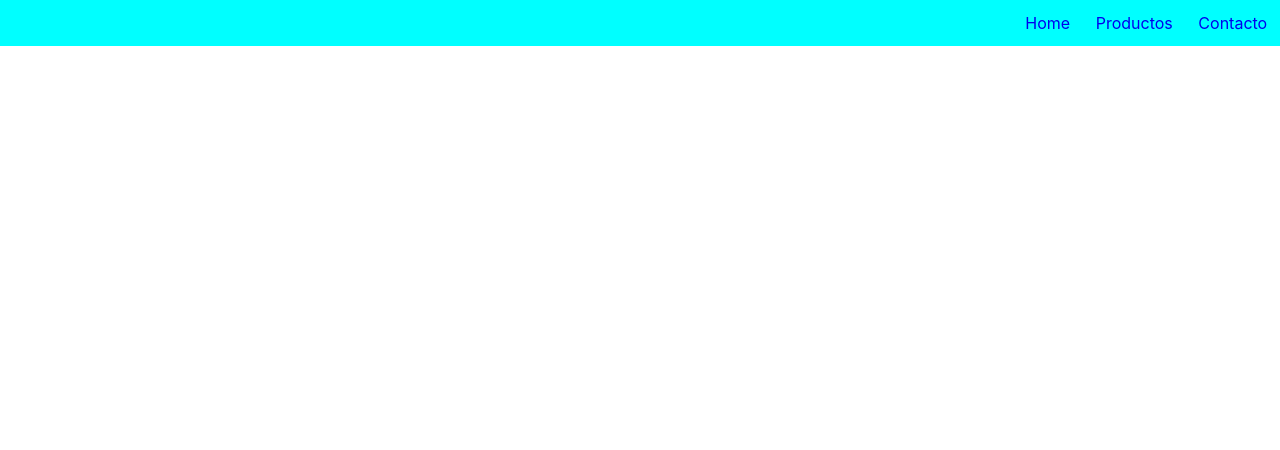
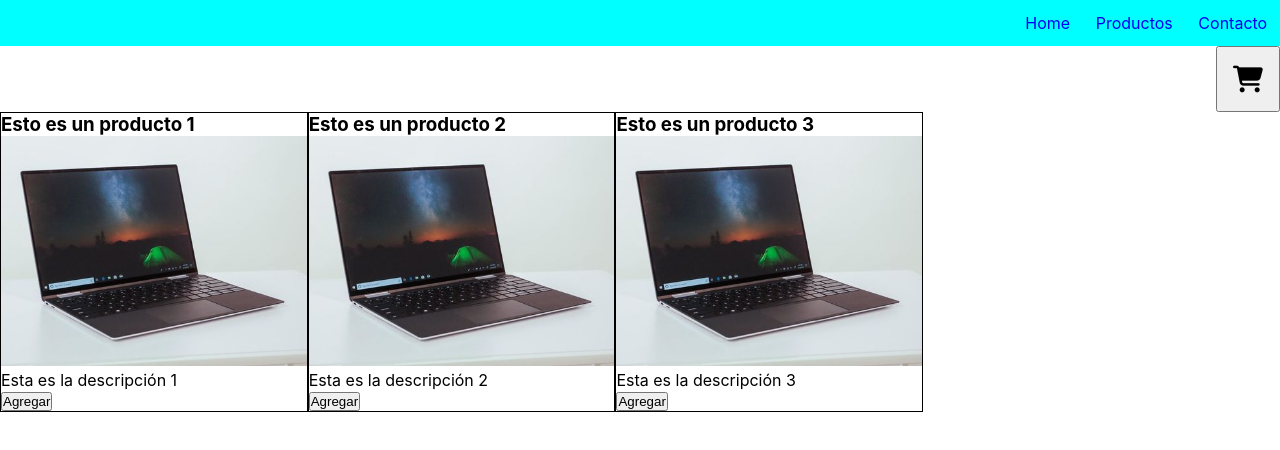
Before and after one commit to 1MarianoGauna/E-Commerce-React, a React (Create React App) app: page / in a window 1280 px wide. Shown: the top 450 px of the page. Built offline with nearby package versions, Linux system fonts and the light colour scheme.

Commit message:
agregue los cards y el carrito

```diff
--- a/public/index.html
+++ b/public/index.html
@@ -9,6 +9,7 @@
       name="description"
       content="Web site created using create-react-app"
     />
+    <script src="https://kit.fontawesome.com/8fdea7c210.js" crossorigin="anonymous"></script>
     <link rel="apple-touch-icon" href="%PUBLIC_URL%/logo192.png" />
     <!--
       manifest.json provides metadata used when your web app is installed on a
--- a/src/App.css
+++ b/src/App.css
@@ -1,38 +1,20 @@
-.App {
-  text-align: center;
+*{
+  margin: 0;
+  padding: 0;
+  box-sizing: border-box;
 }
-
-.App-logo {
-  height: 40vmin;
-  pointer-events: none;
+.myCards{
+  display: flex;
+  flex-wrap: wrap;
 }
-
-@media (prefers-reduced-motion: no-preference) {
-  .App-logo {
-    animation: App-logo-spin infinite 20s linear;
-  }
+.myCart{
+  display: flex;
+  justify-content: flex-end;
 }
-
-.App-header {
-  background-color: #282c34;
-  min-height: 100vh;
-  display: flex;
-  flex-direction: column;
-  align-items: center;
-  justify-content: center;
-  font-size: calc(10px + 2vmin);
-  color: white;
+.myCart__shopping{
+  height: 5em;
+  width: 5%;
 }
-
-.App-link {
-  color: #61dafb;
+.fa-shopping-cart{
+  font-size: 2em;
 }
-
-@keyframes App-logo-spin {
-  from {
-    transform: rotate(0deg);
-  }
-  to {
-    transform: rotate(360deg);
-  }
-}
--- a/src/App.js
+++ b/src/App.js
@@ -1,11 +1,26 @@
-import logo from './logo.svg';
 import './App.css';
 import NavBar from './components/NavBar/NavBar';
+import Card from './components/Card/Card';
 
 function App() {
-  return (<div>
+  const comprar = (product) =>{
+    console.log(`Compraste el producto numero ${product}`)
+  }
+  return (<div className='App'>
+  <header>
     <NavBar />
-    </div>
+  </header>
+  <section className='myCart'>
+  <button className='myCart__shopping'><i className="fas fa-shopping-cart"></i></button>
+  </section>
+  <section className='myCards'>
+    <Card title='Esto es un producto 1' src='./images/imagen1.jpg' description='Esta es la descripción 1' comprando={comprar}/>
+    <Card title='Esto es un producto 2' src='./images/imagen1.jpg' description='Esta es la descripción 2' comprando={comprar}/>
+    <Card title='Esto es un producto 3' src='./images/imagen1.jpg' description='Esta es la descripción 3' comprando={comprar}/>
+  </section>
+  </div>
+
+
 
   );
 }
--- /dev/null
+++ b/src/components/Card/Card.css
@@ -0,0 +1,6 @@
+.myCards__img{
+    width: 35ex;
+}
+.myCards__article{
+    border: 1px solid black;
+}
--- /dev/null
+++ b/src/components/Card/Card.js
@@ -0,0 +1,11 @@
+import './Card.css';
+const Card = ({title, src, description, comprando}) => {
+    return (<article className='myCards__article'>
+        <h3>{title}</h3>
+        <img className='myCards__img' src={src} />
+        <p>{description}</p>
+        <button onClick={()=> comprando(title)}>Agregar</button>
+    </article>
+    )
+};
+export default Card;
```
Also changed, not shown: public/images/imagen1.jpg (added).
